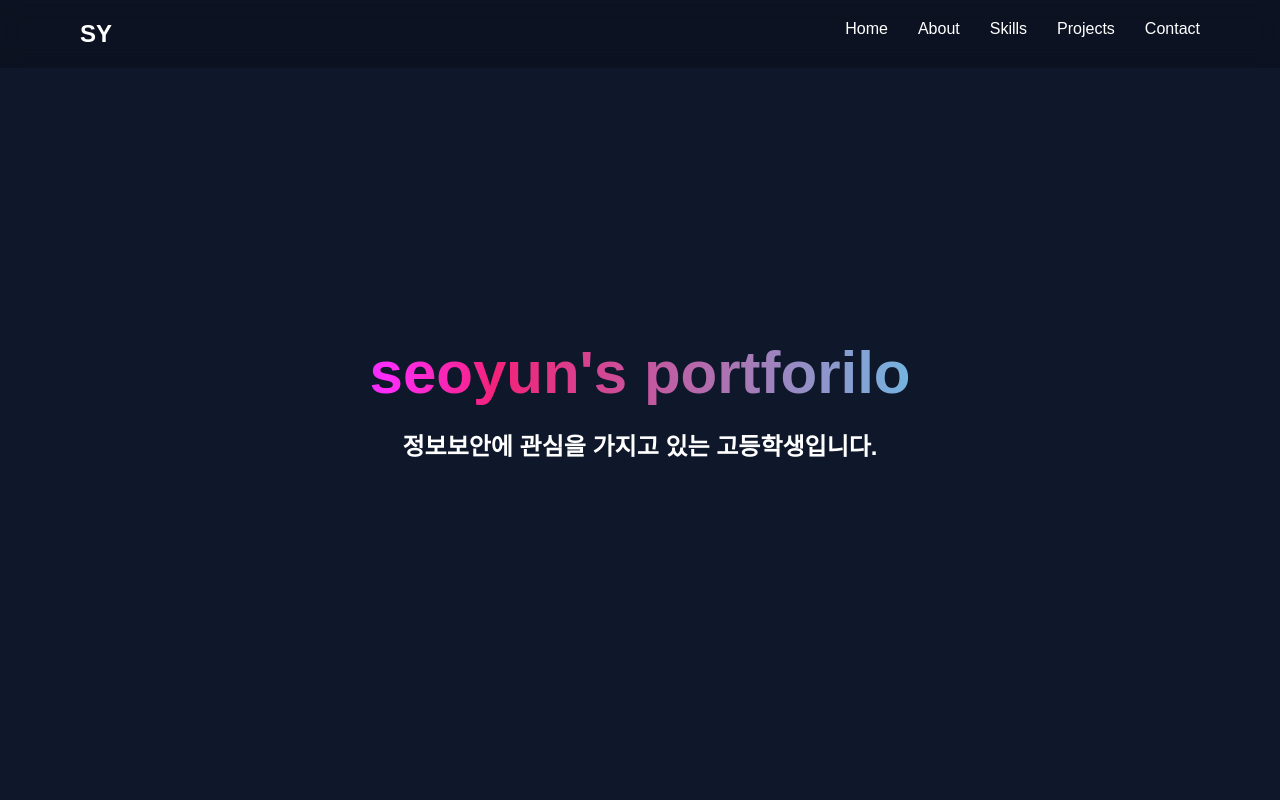
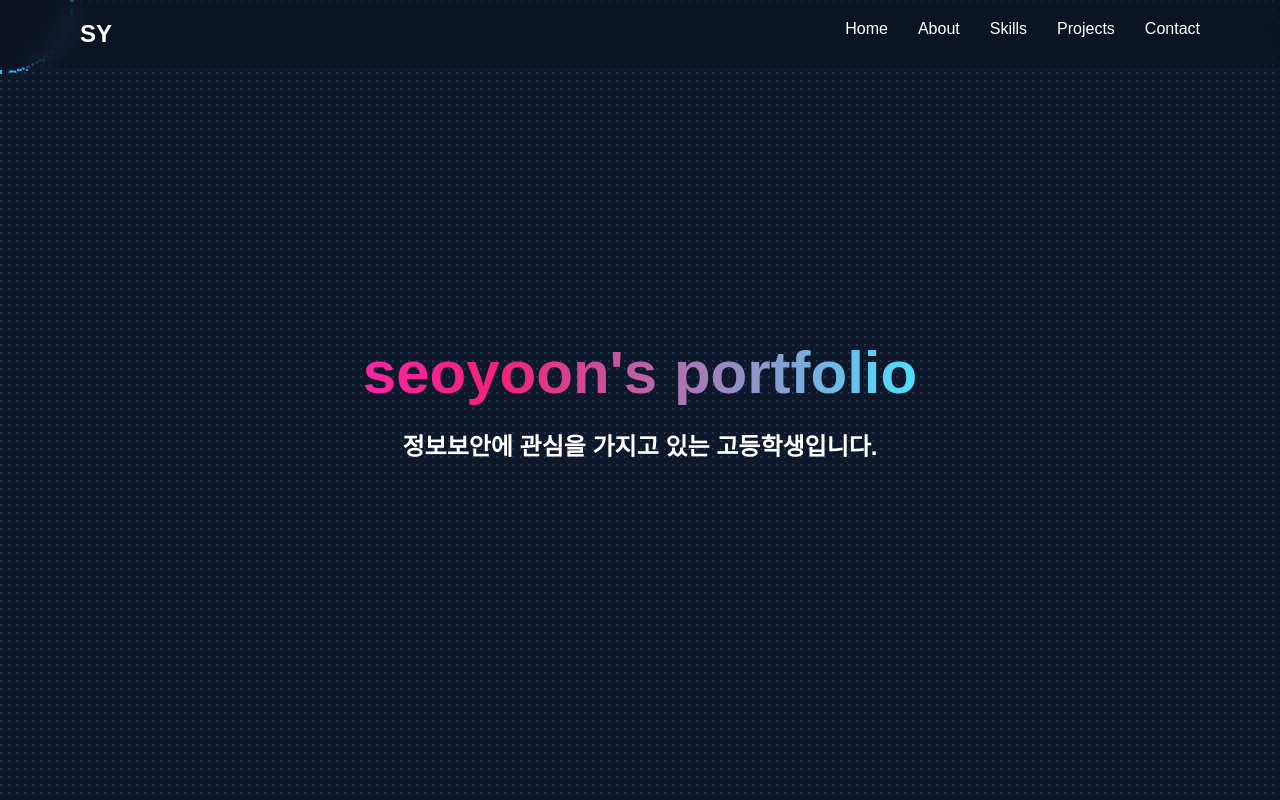
Before and after one commit to seoyoon1234/portfolio, a plain HTML site: page index.html in a window 1280 px wide. Shown: the top 800 px of the page. Drawn offline with Linux system fonts and the light colour scheme; animation ran at ten frames a second.

Commit message:
jeong portfolio

```diff
--- a/index.html
+++ b/index.html
@@ -23,7 +23,7 @@
 </nav>
 
 <section id="hero" class="section hero">
-<h1><span class="gradient">seoyun's portforilo</span></h1>
+<h1><span class="gradient">seoyoon's portfolio</span></h1>
 <h2 id="typing"></h2>
 </section>
 
@@ -36,12 +36,10 @@
 <h2>Skills</h2>
 
 <div class="skills">
-
 <div class="skill">HTML</div>
 <div class="skill">CSS</div>
 <div class="skill">JavaScript</div>
 <div class="skill">Node.js</div>
-
 </div>
 
 </section>
--- a/particles.js
+++ b/particles.js
@@ -4,21 +4,17 @@ const ctx = canvas.getContext("2d")
 canvas.width = window.innerWidth
 canvas.height = window.innerHeight
 
-const ROWS = 150
-const COLS = 300
-const SPACING = 12
+const SPACING = 8
+const COLS = Math.floor(window.innerWidth / SPACING)
+const ROWS = Math.floor(window.innerHeight / SPACING)
 
-const THICKNESS = 3000
+const THICKNESS = 5000
 const DRAG = 0.95
-const EASE = 0.25
+const EASE = 0.15
 
 let particles = []
 
-let mouse = {
-x:0,
-y:0,
-active:false
-}
+let mouse = {x:0,y:0}
 
 for(let i=0;i<ROWS*COLS;i++){
 
@@ -41,7 +37,6 @@ window.addEventListener("mousemove",(e)=>{
 
 mouse.x = e.clientX
 mouse.y = e.clientY
-mouse.active = true
 
 })
 
@@ -72,8 +67,8 @@ p.y += (p.vy *= DRAG) + (p.oy - p.y) * EASE
 
 p.alpha *= 0.96
 
-ctx.fillStyle = "rgba(255,255,255,"+p.alpha+")"
-ctx.fillRect(p.x,p.y,1,1)
+ctx.fillStyle = "rgba(56,189,248,"+(p.alpha+0.2)+")"
+ctx.fillRect(p.x,p.y,2,2)
 
 })
 
--- a/script.js
+++ b/script.js
@@ -3,7 +3,7 @@
 const text = [
 "안녕하세요.",
 "정보보안에 관심을 가지고 있는 고등학생입니다.",
-"웹,앱 개발을 통해 정보보안을 공부하고 있습니다."
+"웹, 앱 개발을 통해 정보보안을 공부하고 있습니다."
 ]
 
 let index = 0
--- a/style.css
+++ b/style.css
@@ -1,173 +1,139 @@
-* {
-    margin: 0;
-    padding: 0;
-    box-sizing: border-box;
-    font-family: sans-serif;
+*{
+margin:0;
+padding:0;
+box-sizing:border-box;
+font-family:sans-serif;
 }
 
-body {
-    background: #0f172a;
-    color: white;
-    scroll-behavior: smooth;
-    overflow-y: scroll;
+body{
+background:#0f172a;
+color:white;
+scroll-behavior:smooth;
 }
 
 /* particle canvas */
 
-#canvas {
-    position: fixed;
-    top: 0;
-    left: 0;
-    width: 100%;
-    height: 100%;
-    z-index: -1;
+#canvas{
+position:fixed;
+top:0;
+left:0;
+width:100%;
+height:100%;
+z-index:-1;
+pointer-events:none;
 }
 
 /* navbar */
 
-nav {
-    position: fixed;
-    width: 100%;
-    display: flex;
-    justify-content: space-between;
-    padding: 20px 80px;
-    background: rgba(0, 0, 0, 0.2);
-    backdrop-filter: blur(10px);
-    z-index: 10;
+nav{
+position:fixed;
+width:100%;
+display:flex;
+justify-content:space-between;
+padding:20px 80px;
+background:rgba(0,0,0,0.2);
+backdrop-filter:blur(10px);
+z-index:10;
 }
 
-nav ul {
-    display: flex;
-    gap: 30px;
-    list-style: none;
+nav ul{
+display:flex;
+gap:30px;
+list-style:none;
 }
 
-nav a {
-    text-decoration: none;
-    color: white;
+nav a{
+text-decoration:none;
+color:white;
 }
 
 /* scroll snap */
 
-html {
-    scroll-snap-type: y mandatory;
+html{
+scroll-snap-type:y mandatory;
 }
 
-.section {
-    min-height: 100vh;
-    scroll-snap-align: start;
-    display: flex;
-    flex-direction: column;
-    justify-content: center;
-    align-items: center;
-    text-align: center;
-    padding: 100px 20px;
+.section{
+min-height:100vh;
+scroll-snap-align:start;
+display:flex;
+flex-direction:column;
+justify-content:center;
+align-items:center;
+text-align:center;
+padding:100px 20px;
 }
 
 /* hero */
 
-.hero h1 {
-    font-size: 60px;
-    margin-bottom: 20px;
+.hero h1{
+font-size:60px;
+margin-bottom:20px;
 }
 
 /* reveal animation */
 
-.reveal {
-    opacity: 0;
-    transform: translateY(60px);
-    transition: all 0.8s ease;
+.reveal{
+opacity:0;
+transform:translateY(60px);
+transition:all 0.8s ease;
 }
 
-.reveal.active {
-    opacity: 1;
-    transform: translateY(0);
+.reveal.active{
+opacity:1;
+transform:translateY(0);
 }
 
-/* background differences */
+/* section background */
 
-.page2 {
-    background: rgba(255, 255, 255, 0.02);
-}
-
-.page3 {
-    background: rgba(255, 255, 255, 0.04);
-}
-
-.page4 {
-    background: rgba(255, 255, 255, 0.02);
-}
-
-.page5 {
-    background: rgba(255, 255, 255, 0.04);
-}
+.page2{background:rgba(255,255,255,0.02);}
+.page3{background:rgba(255,255,255,0.04);}
+.page4{background:rgba(255,255,255,0.02);}
+.page5{background:rgba(255,255,255,0.04);}
 
 /* skills */
 
-.skills {
-    display: flex;
-    gap: 20px;
-    margin-top: 30px;
+.skills{
+display:flex;
+gap:20px;
+margin-top:30px;
 }
 
-.skill {
-    background: #1e293b;
-    padding: 15px 25px;
-    border-radius: 10px;
+.skill{
+background:#1e293b;
+padding:15px 25px;
+border-radius:10px;
 }
 
 /* project */
 
-.project {
-    background: #1e293b;
-    padding: 20px 40px;
-    border-radius: 10px;
-    margin-top: 20px;
+.project{
+background:#1e293b;
+padding:20px 40px;
+border-radius:10px;
+margin-top:20px;
 }
 
-@import url('https://cdn.jsdelivr.net/gh/orioncactus/pretendard/dist/web/static/pretendard-dynamic-subset.css');
+/* rainbow text */
 
-/* regular-400, medium-500, semibold-600, bold-700 */
-:root {
-    --k-font: 'Pretendard';
-    background-color: #111;
-    color: #fff
+.gradient{
+background:linear-gradient(
+90deg,
+#2c15c4,
+#3713ff,
+#ff2df8,
+#f32279,
+#4ee0ff
+);
+
+background-size:300%;
+-webkit-background-clip:text;
+color:transparent;
+
+animation:rainbow 15s linear infinite;
 }
 
-#inc03 {
-    display: flex;
-    align-items: center;
-    justify-content: center;
-    width: 100%;
-    height: 100vh;
+@keyframes rainbow{
+0%{background-position:0%}
+100%{background-position:300%}
 }
-
-h1 {
-    white-space: pre-line;
-    text-align: center;
-    font-size: 28px;
-}
-
-h1 span.gradient {
-    background-clip: text;
-    -webkit-background-clip: text;
-    color: transparent;
-    background-image: linear-gradient(to right, #2c15c4d4 0%,#3713ff 10%, #ff2df8 40%, #f32279 50%, #4ee0ff 100%);
-    background-size: 200% 100%;
-    background-position: 0 0;
-    animation: rainbow-shift 15s ease-in-out infinite;
-}
-
-@keyframes rainbow-shift {
-    0% {
-        background-position: 0 0;
-    }
-
-    50% {
-        background-position: 100% 0;
-    }
-
-    100% {
-        background-position: 0 0;
-    }
-}
```
